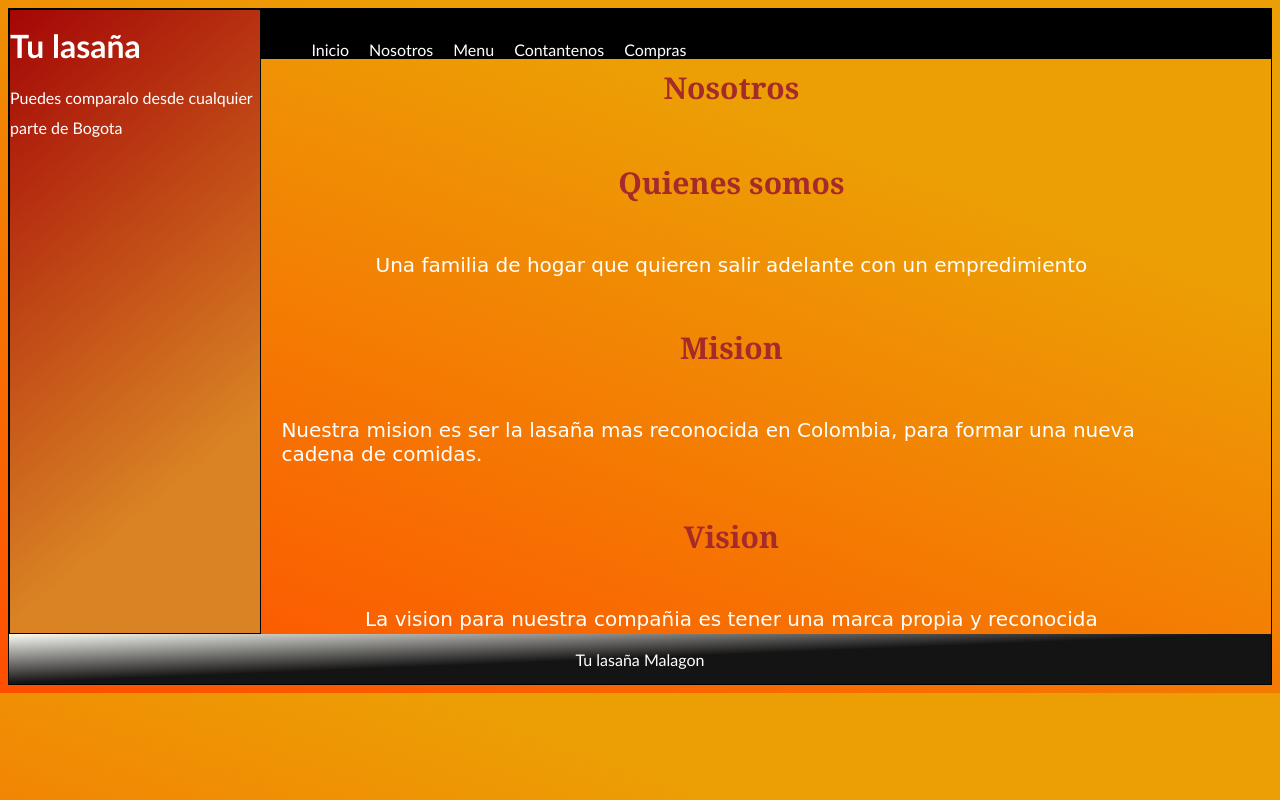
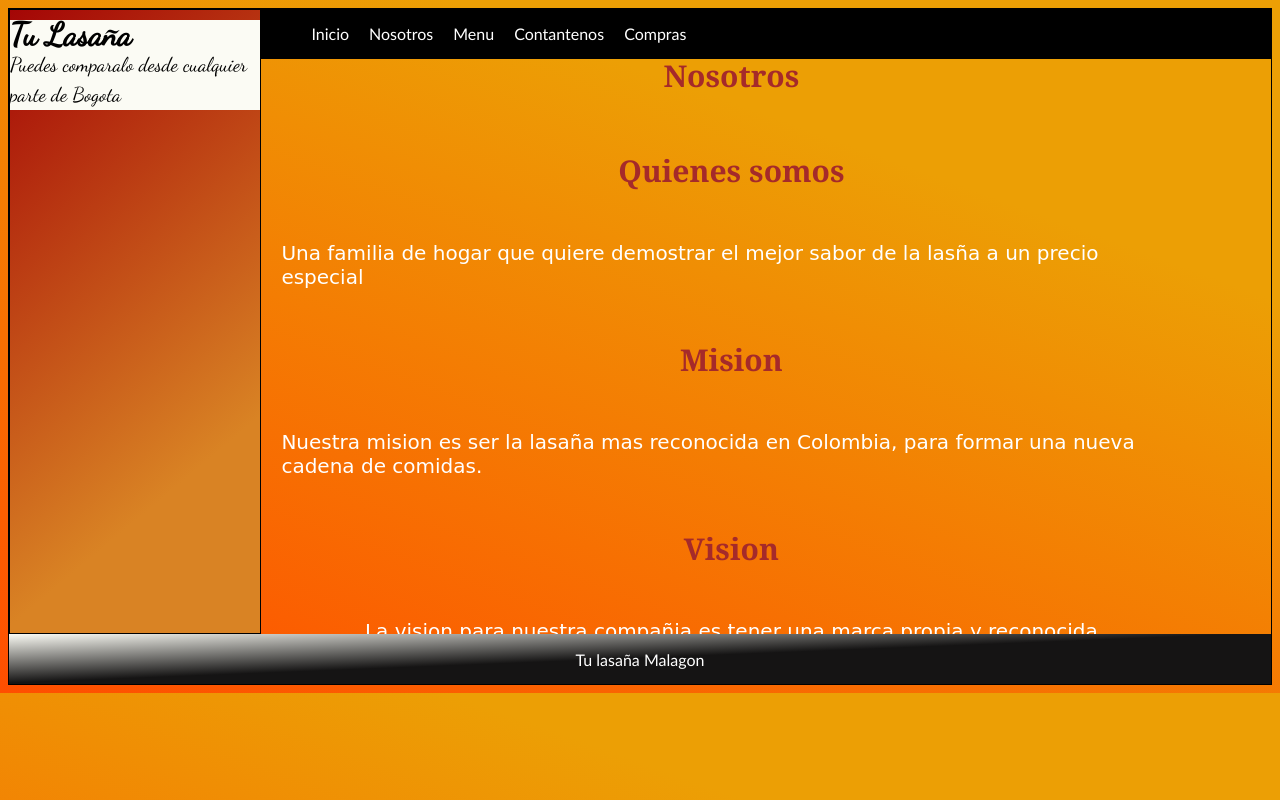
Before and after one commit to crisan8246/Proyecto_Tu-lasa-a, a website: page Paginas/Nosotros.html in a window 1280 px wide. Drawn offline with Linux system fonts and the light colour scheme; a web font is replaced by a local one.

Commit message:
actualize medidas y logo

```diff
--- a/Paginas/Nosotros.html
+++ b/Paginas/Nosotros.html
@@ -11,14 +11,18 @@
     <link rel="stylesheet" href="..\CSS\estilos.css">
 
     <link rel="preconnect" href="https://fonts.gstatic.com">
+    <link href="https://fonts.googleapis.com/css2?family=Dancing+Script&display=swap" rel="stylesheet">
+
+
+    <link rel="preconnect" href="https://fonts.gstatic.com">
     <link href="https://fonts.googleapis.com/css2?family=Orelega+One&display=swap" rel="stylesheet">
 
 </head>
 <body>
         <!-- encabezado de pagina-->
         <header>
-            <h1>Tu lasaña</h1>
-             <p>Puedes comparalo desde cualquier parte de Bogota</p>
+            <h1>Tu Lasaña</h1>
+             <p class="medi">Puedes comparalo desde cualquier parte de Bogota</p>
         </header>
 
         <!-- menu-->
@@ -37,7 +41,7 @@
     <main class="cajanoso base" >
         <h2 class="Titulo-1">Nosotros</h2>
             <h3 class="Titulo-2">Quienes somos</h3>
-               <p>Una familia de hogar que quieren salir adelante con un empredimiento</p>
+               <p>Una familia de hogar que quiere demostrar el mejor sabor de la lasña a un precio especial</p>
             <h3 class="Titulo-3">Mision</h3>
                <p>Nuestra mision es ser la lasaña mas reconocida en Colombia, para formar una nueva cadena de comidas.</p>
             <h3 class="Titulo-4">Vision</h3>
--- a/SCSS/_grids.scss
+++ b/SCSS/_grids.scss
@@ -13,6 +13,7 @@ body{
 
  /*nombro cada item*/
 header{
+    width: 250px;
     grid-area: cabeza;
 
 
--- a/SCSS/_menu.scss
+++ b/SCSS/_menu.scss
@@ -48,3 +48,6 @@ ul{
 ul li:hover ul{
     display: block;
 }
+ul{
+    margin: 0px;
+}
```
Also changed, not shown: Paginas/Compras.html (+5 -1 lines), Paginas/Contactenos.html (+8 -3 lines), Paginas/Menu1.html (+8 -4 lines), index.html (+4 -1 lines), CSS/estilos.css, SCSS/_colores.scss (line endings or trailing spaces), imagenes/car-min.jpg (deleted), imagenes/carne.jpg (added), imagenes/carri.png (deleted), imagenes/cerd-min.jpg (deleted), imagenes/cerdo.jpg (added), imagenes/lasaña.png (deleted), imagenes/mix.jfif (deleted), imagenes/poll-min.jpg (deleted), 1 more files, 1 other file.
